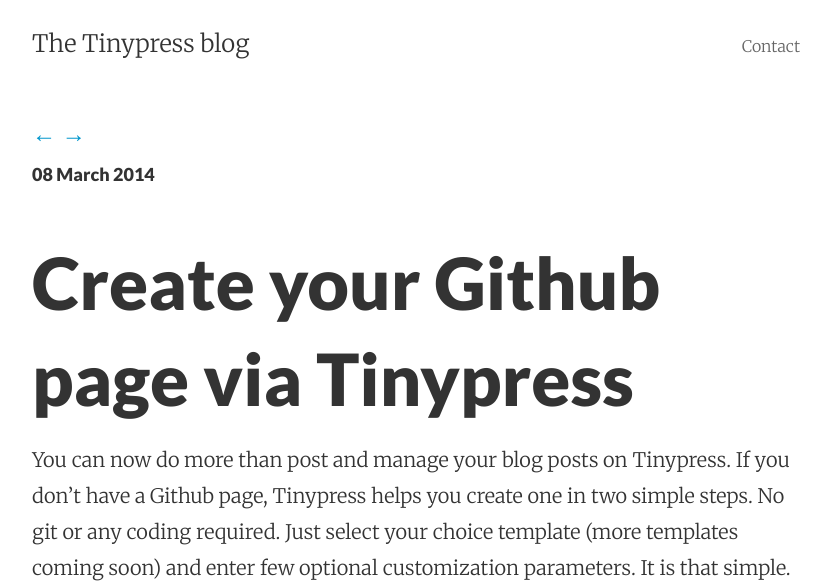
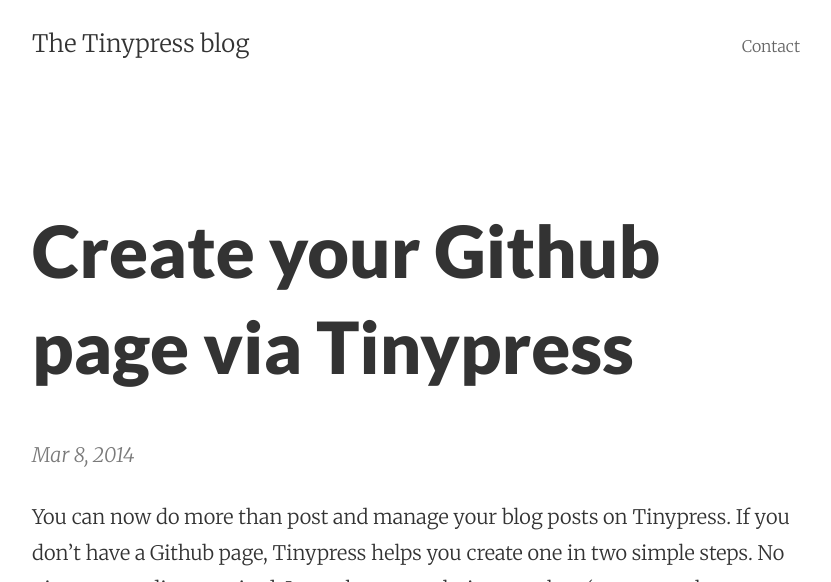
Before and after one commit to rodoviario/tinypressco.github.io, a Jekyll site: the page built from _posts/2014-03-08-create-your-github-page-via-tinypress.markdown, in a window 1280 px wide, cut to the strip 0-582 px from the top of the page. Shown: the whole strip, without its empty margins (224-1055 px from the left). Built offline with Jekyll 4.4.1, drawn with Linux system fonts in a browser that asks for light colours.

Commit message:
Theme change via tinypress.co

```diff
--- a/_layouts/post.html
+++ b/_layouts/post.html
@@ -1,31 +1,11 @@
 ---
 layout: default
 ---
+<div class="post-header mb2">
+  <h1 class="py2">{{ page.title }}</h1>
+  <span class="post-meta">{{ page.date | date: "%b %-d, %Y" }}</span>
+</div>
 
-{% if page.previous %}
-  <a rel="prev" href="{{ site.baseurl }}{{ page.previous.url }}" id="prev">&larr;</a>
-{% endif %}
-{% if page.next %}
-  <a rel="next" href="{{ site.baseurl }}{{ page.next.url }}" id="next">&rarr;</a>
-{% endif %}
-
-<section id="single-wrap">
-  <article class="single-content" itemscope itemtype="http://schema.org/BlogPosting">
-    <div class="feat">
-      <h5 class="page-date">
-        <time datetime="{{ page.date | date_to_xmlschema }}" itemprop="datePublished">
-          {{ page.date | date_to_long_string }}
-        </time>
-      </h5>
-    </div>
-    <h1 class="page-title" itemprop="name headline">{{ page.title }}</h1>
-    <div itemprop="articleBody">
-      {{ content }}
-    </div>
-    <div id="share" class="feat">
-      <a href="http://twitter.com/share" class="popup">
-        <span class="icon-twitter"></span>
-      </a>
-    </div>
-  </article>
-</section>
+<article class="post-content">
+  {{ content }}
+</article>
```
